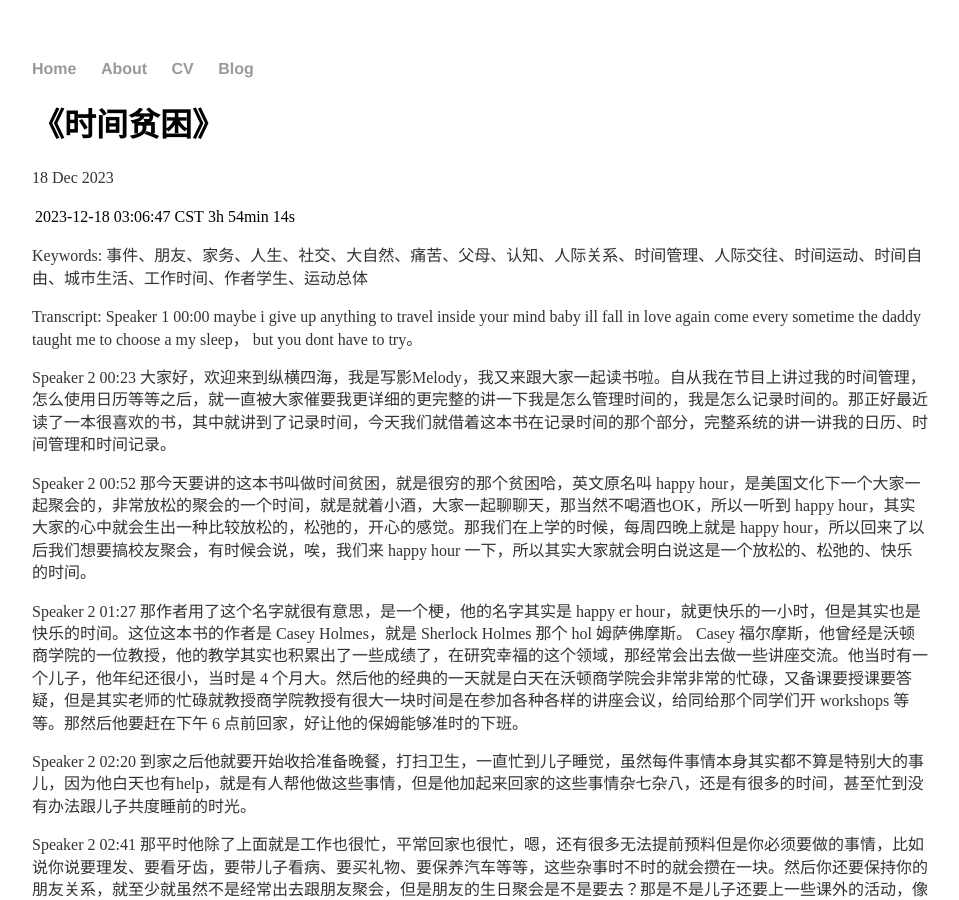
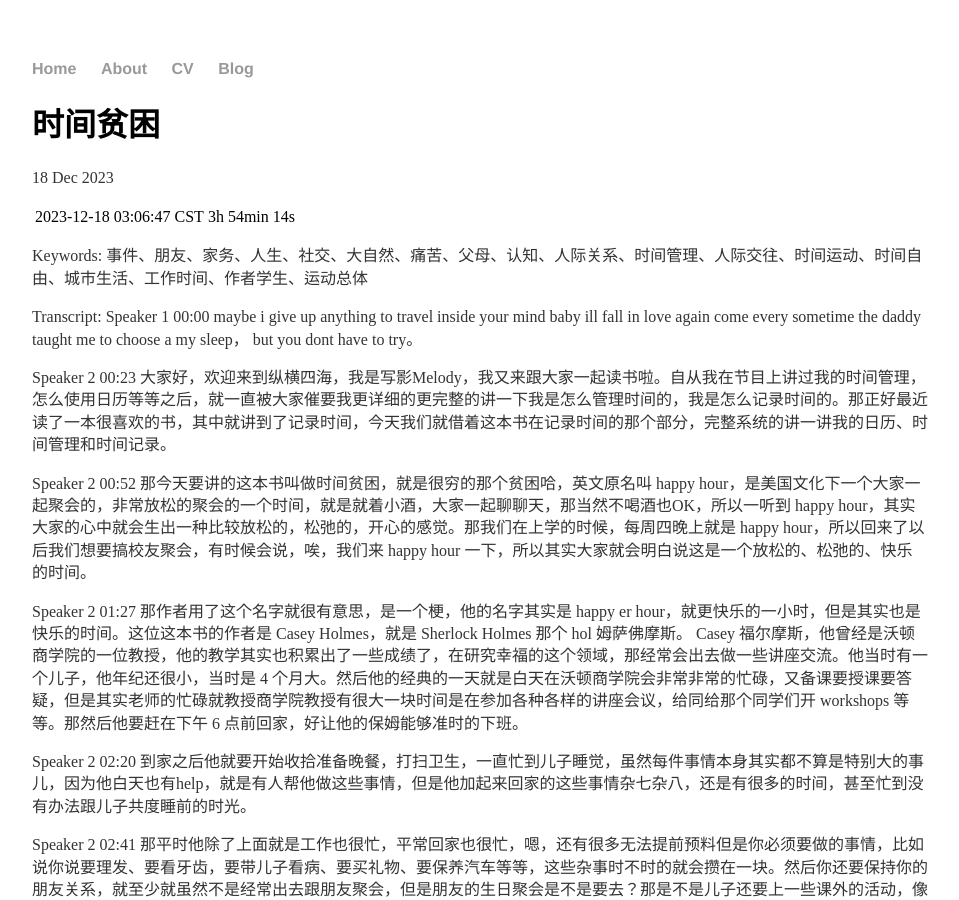
Before and after one commit to kaiagss/kaiagss.github.io, a Jekyll site: the page built from _posts/2023-12-18-Yan-site-launched.md, in a window 1280 px wide and 900 px high. Shown: the whole window, without its empty margins (160-1119 px from the left). Built offline with Jekyll 4.4.1, drawn with Linux system fonts in a browser that asks for light colours.

```diff
--- a/_posts/2023-12-18-Yan-site-launched.md
+++ b/_posts/2023-12-18-Yan-site-launched.md
@@ -1,6 +1,6 @@
 ---
 layout: post
-title: "《时间贫困》"
+title: "时间贫困"
 date: 2023-12-18 Mon
 ---
 2023-12-18 03:06:47 CST|3h 54min 14s
```
